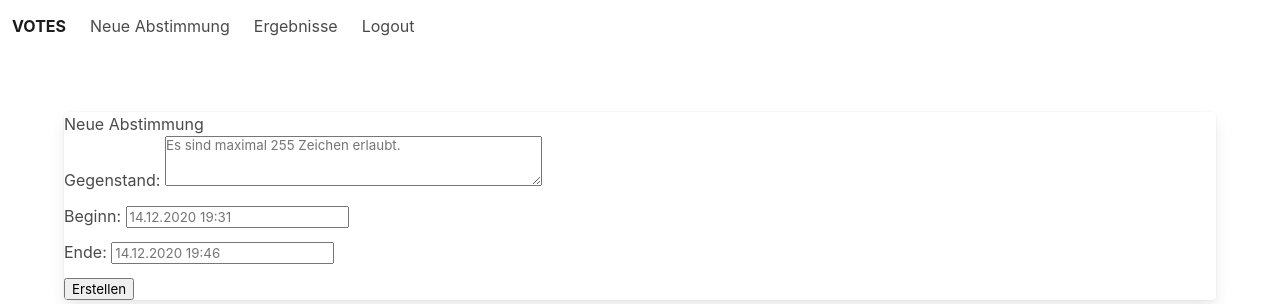
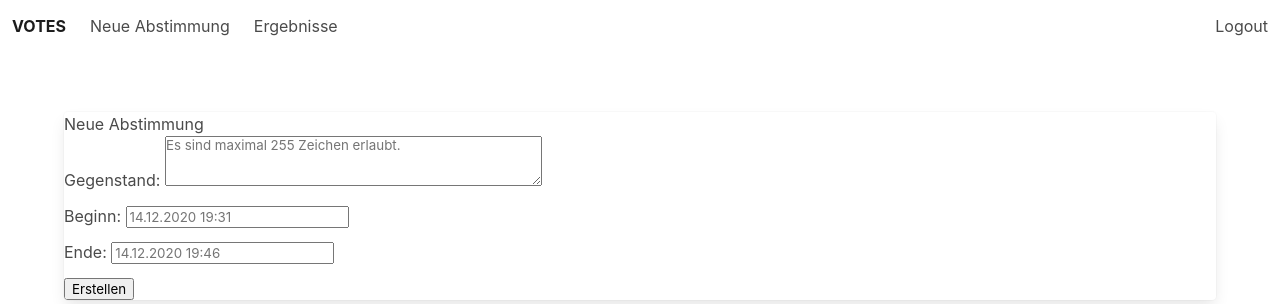
Before and after one commit to aiventimptner/faking-vote, a Django app: page /create/ in a window 1280 px wide. Shown: the top 304 px of the page. Run offline with Django 3.2, Linux system fonts and the light colour scheme; the visitor is signed in with stand-in values (Sample User, id 1); some libraries are stand-ins or nearby versions.

Commit message:
Divide navigation

```diff
--- a/votes/templates/votes/navigation.html
+++ b/votes/templates/votes/navigation.html
@@ -12,6 +12,8 @@
         <div class="navbar-start">
             <a class="navbar-item" href="{% url 'votes:create' %}">Neue Abstimmung</a>
             <a class="navbar-item" href="{% url 'votes:results' %}">Ergebnisse</a>
+        </div>
+        <div class="navbar-end">
             <a class="navbar-item" href="{% url 'logout' %}">Logout</a>
         </div>
     </div>
```
